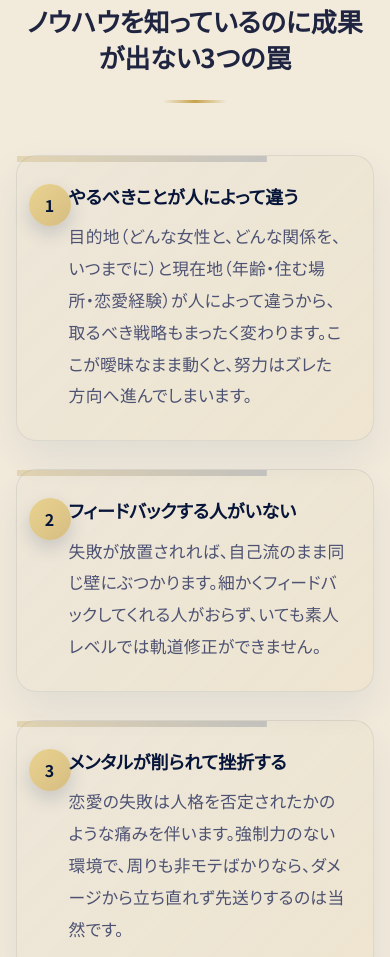
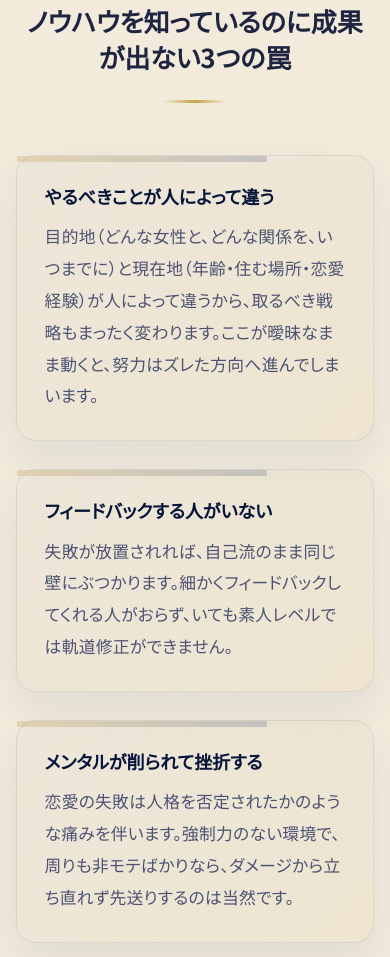
Before and after one commit to arkadia-japan/rennai-lp-session-m5, a plain HTML site: page index.html in a window 390 px wide. Shown: the part 10483-11440 px from the top of the page. Drawn offline with Linux system fonts and the light colour scheme.

Commit message:
Remove auto-numbered badges from .timeline-step and adjust padding

```diff
--- a/index.html
+++ b/index.html
@@ -762,26 +762,26 @@
     }
 
     .timeline-step {
-      padding: 32px 32px 32px 88px;
+      padding: 32px;
       overflow: visible;
     }
 
     .timeline-step::before {
       counter-increment: timeline;
-      content: counter(timeline);
+      content: none;
       position: absolute;
       left: 12px;
       top: 26px;
       width: 56px;
       height: 56px;
       border-radius: 50%;
-      background: linear-gradient(135deg, var(--gold-light), rgba(198, 162, 74, 0.6));
-      display: grid;
+      background: transparent;
+      display: none;
       place-items: center;
       font-weight: 700;
       font-size: 20px;
       color: var(--navy-dark);
-      box-shadow: 0 12px 24px rgba(12, 38, 96, 0.18);
+      box-shadow: none;
       z-index: 2;
       transition: transform 0.3s ease, box-shadow 0.3s ease;
     }
@@ -987,14 +987,10 @@
       .first-lead { padding: 72px 0 52px; margin-top: 0; }
       .timeline { padding-left: 0; }
       .timeline::before { display: none; }
-      .timeline-step { padding: 28px 28px 28px 52px; }
+      .timeline-step { padding: 28px; }
       .timeline-step::before {
-        left: 12px;
-        top: 28px;
-        width: 42px;
-        height: 42px;
-        font-size: 16px;
-        box-shadow: 0 8px 18px rgba(12, 38, 96, 0.16);
+        content: none;
+        display: none;
       }
       :root { --container-gutter: clamp(12px, 5vw, 24px); }
     }
```
